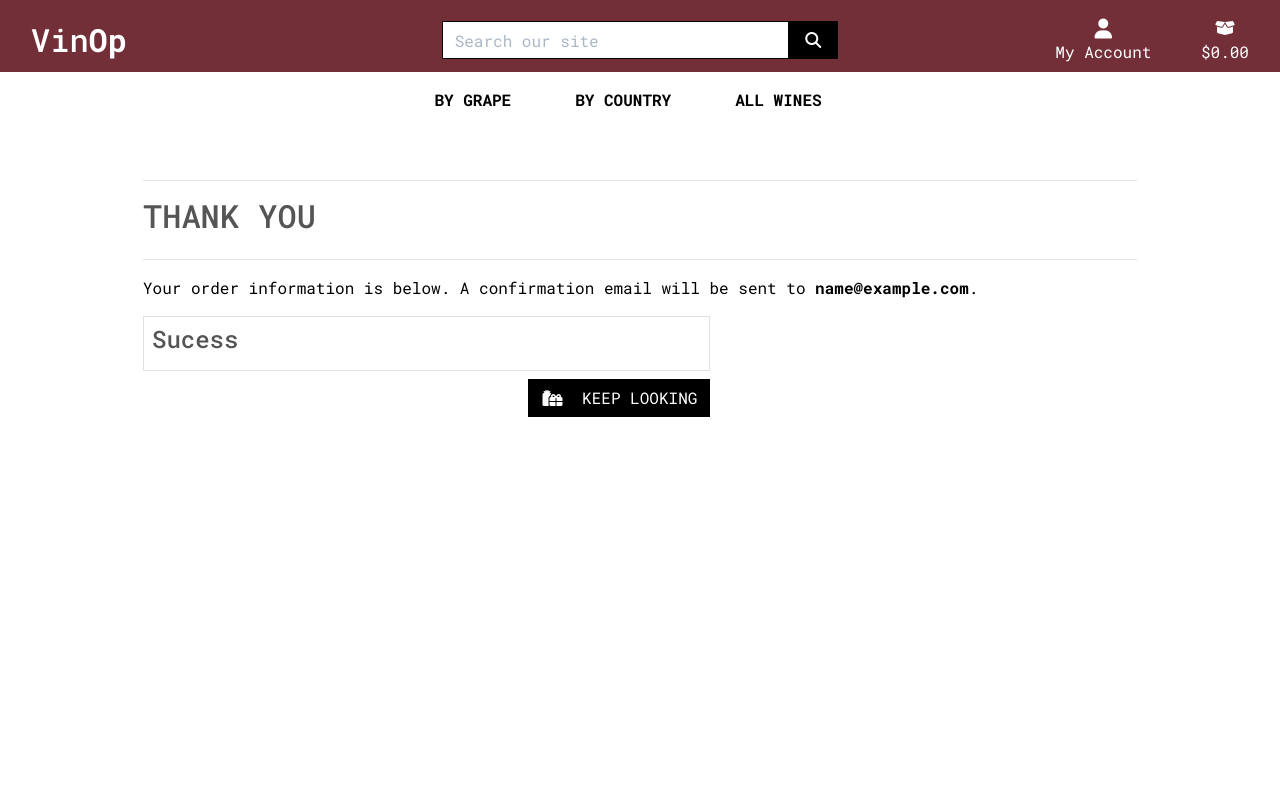
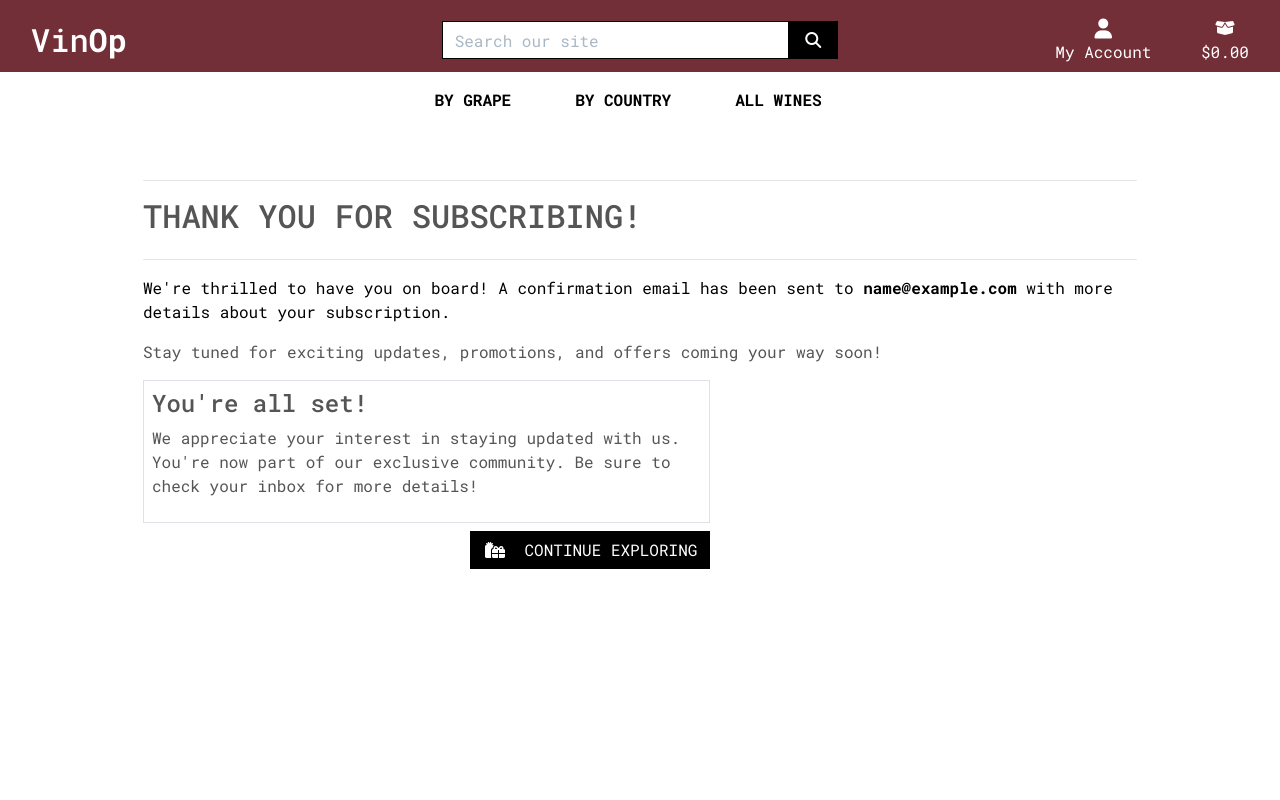
Before and after one commit to fenasti/vinop_p5, a Django app: template subscriptions/templates/subscriptions/subscribe_success.html in a window 1280 px wide. Run offline with Django 3.2, Linux system fonts and the light colour scheme; the template is opened without the code that fills it: values that come from a table or form of the project are taken from there, others are empty; tables that the repository leaves empty hold one stand-in row (values such as "Sample post"); some libraries are stand-ins or nearby versions.

Commit message:
better checkout success

```diff
--- a/subscriptions/templates/subscriptions/subscribe_success.html
+++ b/subscriptions/templates/subscriptions/subscribe_success.html
@@ -15,19 +15,22 @@
         <div class="row">
             <div class="col">
                 <hr>
-                <h2 class="logo-font mb-4">Thank You</h2>
+                <h2 class="logo-font mb-4">Thank You for Subscribing!</h2>
                 <hr>
-                <p class="text-black">Your order information is below. A confirmation email will be sent to <strong>{{ order.email }}</strong>.</p>
+                <p class="text-black">We're thrilled to have you on board! A confirmation email has been sent to <strong>{{ subscription.email }}</strong> with more details about your subscription.</p>
+                <p>Stay tuned for exciting updates, promotions, and offers coming your way soon!</p>
             </div>
         </div>
 
         <div class="row">
             <div class="col-12 col-lg-7">
                 <div class="order-confirmation-wrapper p-2 border">
-                    <h4>Sucess</h4>
+                    <h4>You're all set!</h4>
+                    <p>We appreciate your interest in staying updated with us. You're now part of our exclusive community. Be sure to check your inbox for more details!</p>
                 </div>
             </div>
         </div>
+
         <div class="row">
 			<div class="col-12 col-lg-7 text-right">
                 {% if from_profile %}
@@ -42,7 +45,7 @@
                         <span class="icon mr-2">
                             <i class="fas fa-gifts"></i>
                         </span>
-                        <span class="text-uppercase">Keep looking</span>
+                        <span class="text-uppercase">Continue Exploring</span>
                     </a>
                 {% endif %}
 			</div>
--- a/subscriptions/views.py
+++ b/subscriptions/views.py
@@ -15,9 +15,9 @@ def subscribe(request):
             _send_subscription_confirmation_email(subscription)
             messages.success(request, 'Thank you for subscribing!')
             return redirect('home')
-    else:
-        form = SubscriptionForm()
-    return render(request, 'subscriptions/subscribe_success.html', {'form': form})
+    # else:
+    #     form = SubscriptionForm()
+    # return render(request, 'subscriptions/subscribe_success.html', {'form': form})
 
 
 def _send_subscription_confirmation_email(subscription):
```
